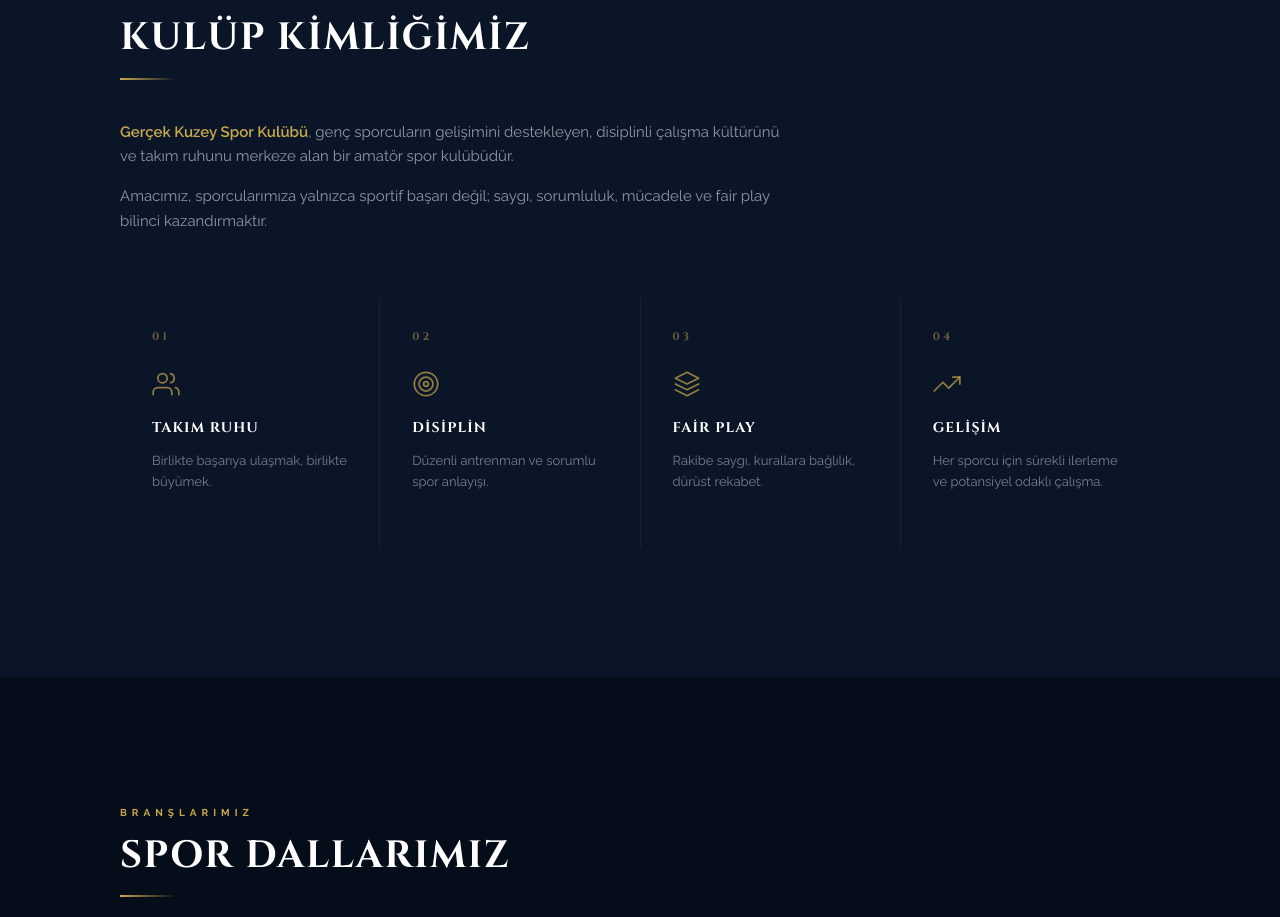
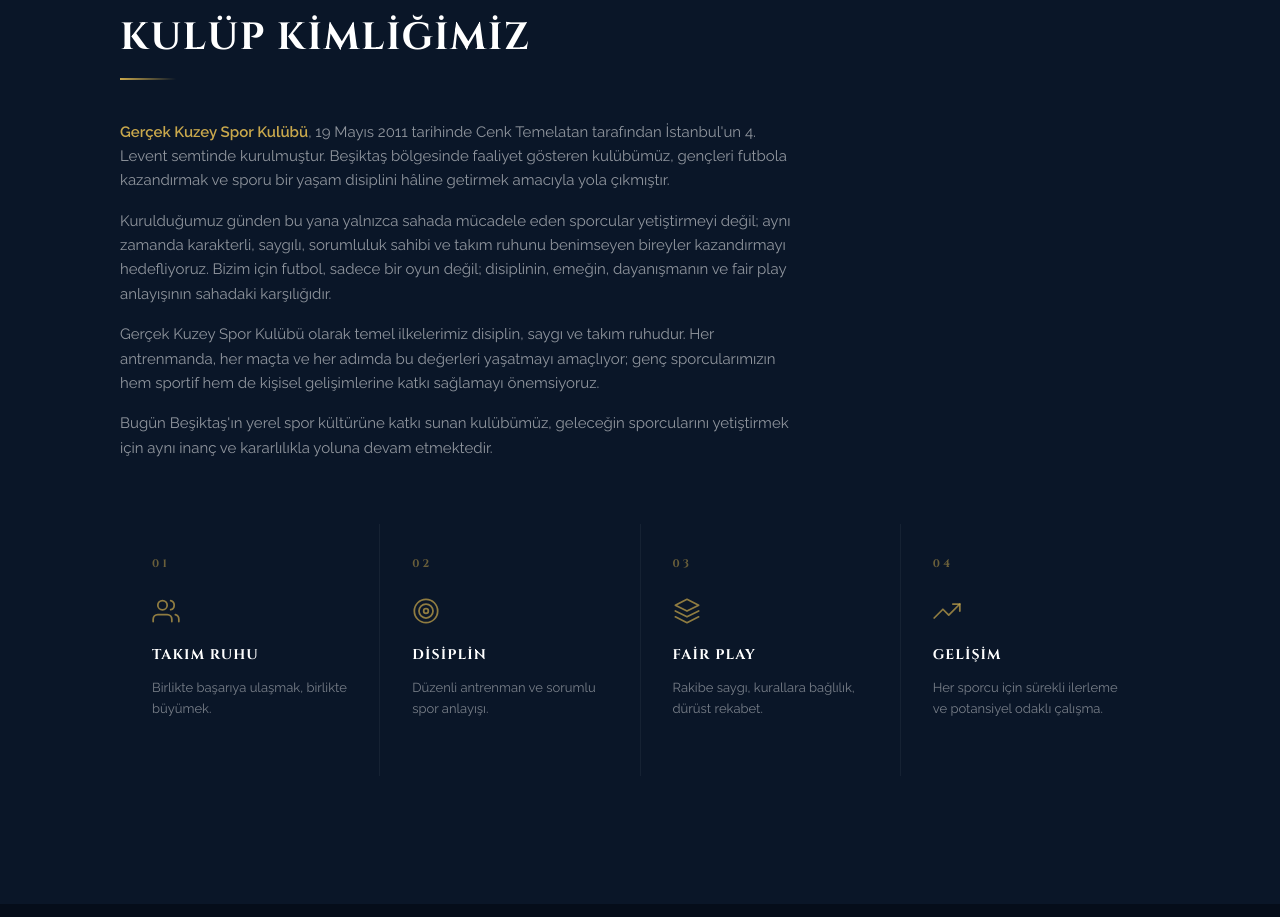
Before and after one commit to gkuzeyspor/gkuzeyspor-site, a Next.js app: page / in a window 1280 px wide. Shown: the part 941-1858 px from the top of the page. Built offline with nearby package versions, Linux system fonts and the light colour scheme.

Commit message:
hakkimizda: kulup tarihi ve gercek icerik guncellendi

```diff
--- a/src/components/Hakkimizda.tsx
+++ b/src/components/Hakkimizda.tsx
@@ -89,12 +89,26 @@ export default function Hakkimizda() {
           <div className="reveal max-w-2xl space-y-4 text-white/55 text-[15px] leading-relaxed">
             <p>
               <strong className="text-gold font-semibold">Gerçek Kuzey Spor Kulübü</strong>,
-              genç sporcuların gelişimini destekleyen, disiplinli çalışma kültürünü ve takım
-              ruhunu merkeze alan bir amatör spor kulübüdür.
+              19 Mayıs 2011 tarihinde Cenk Temelatan tarafından İstanbul&apos;un 4. Levent semtinde
+              kurulmuştur. Beşiktaş bölgesinde faaliyet gösteren kulübümüz, gençleri futbola
+              kazandırmak ve sporu bir yaşam disiplini hâline getirmek amacıyla yola çıkmıştır.
             </p>
             <p>
-              Amacımız, sporcularımıza yalnızca sportif başarı değil; saygı, sorumluluk,
-              mücadele ve fair play bilinci kazandırmaktır.
+              Kurulduğumuz günden bu yana yalnızca sahada mücadele eden sporcular yetiştirmeyi
+              değil; aynı zamanda karakterli, saygılı, sorumluluk sahibi ve takım ruhunu
+              benimseyen bireyler kazandırmayı hedefliyoruz. Bizim için futbol, sadece bir oyun
+              değil; disiplinin, emeğin, dayanışmanın ve fair play anlayışının sahadaki
+              karşılığıdır.
+            </p>
+            <p>
+              Gerçek Kuzey Spor Kulübü olarak temel ilkelerimiz disiplin, saygı ve takım
+              ruhudur. Her antrenmanda, her maçta ve her adımda bu değerleri yaşatmayı
+              amaçlıyor; genç sporcularımızın hem sportif hem de kişisel gelişimlerine katkı
+              sağlamayı önemsiyoruz.
+            </p>
+            <p>
+              Bugün Beşiktaş&apos;ın yerel spor kültürüne katkı sunan kulübümüz, geleceğin
+              sporcularını yetiştirmek için aynı inanç ve kararlılıkla yoluna devam etmektedir.
             </p>
           </div>
         </div>
```
